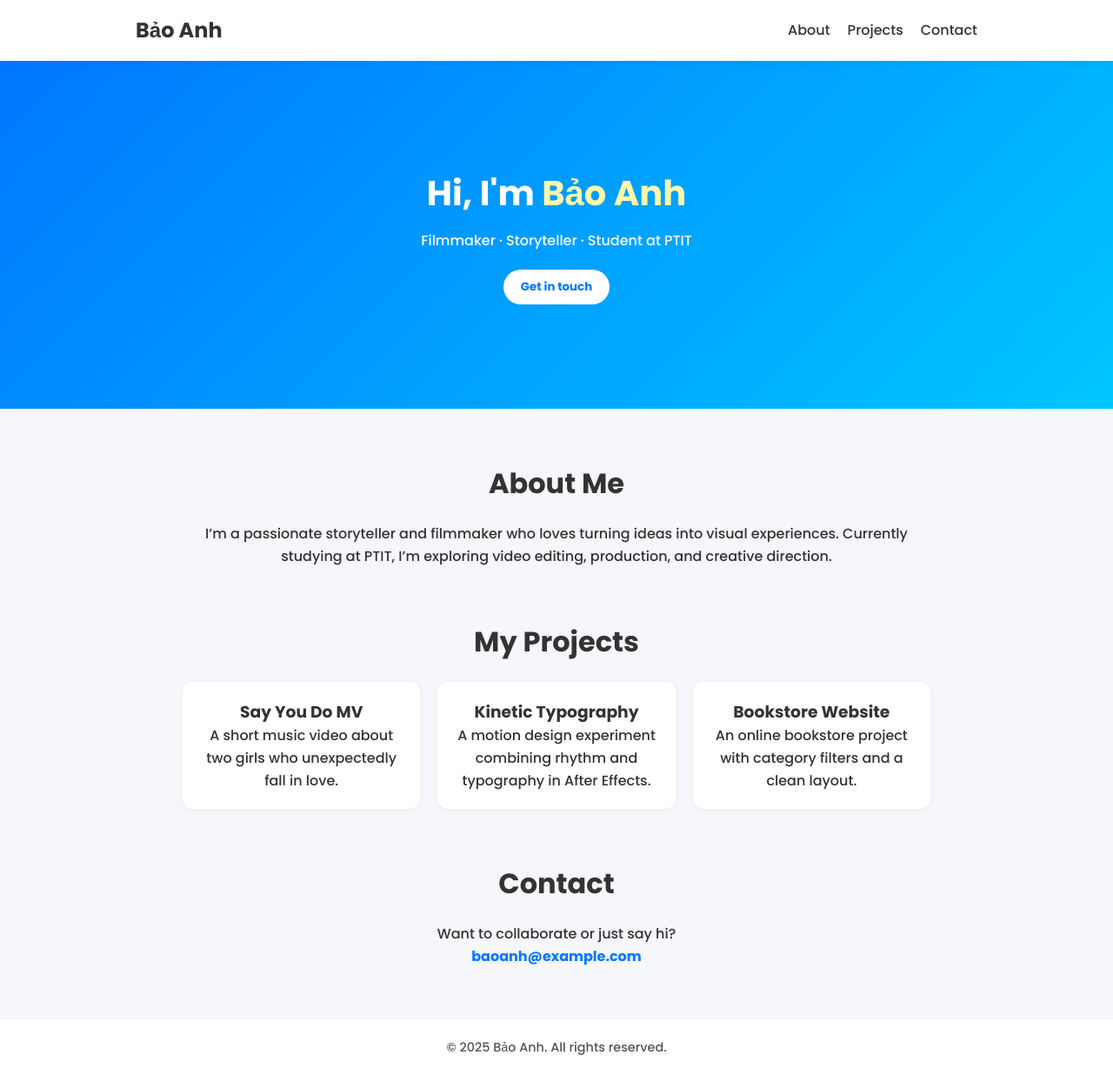
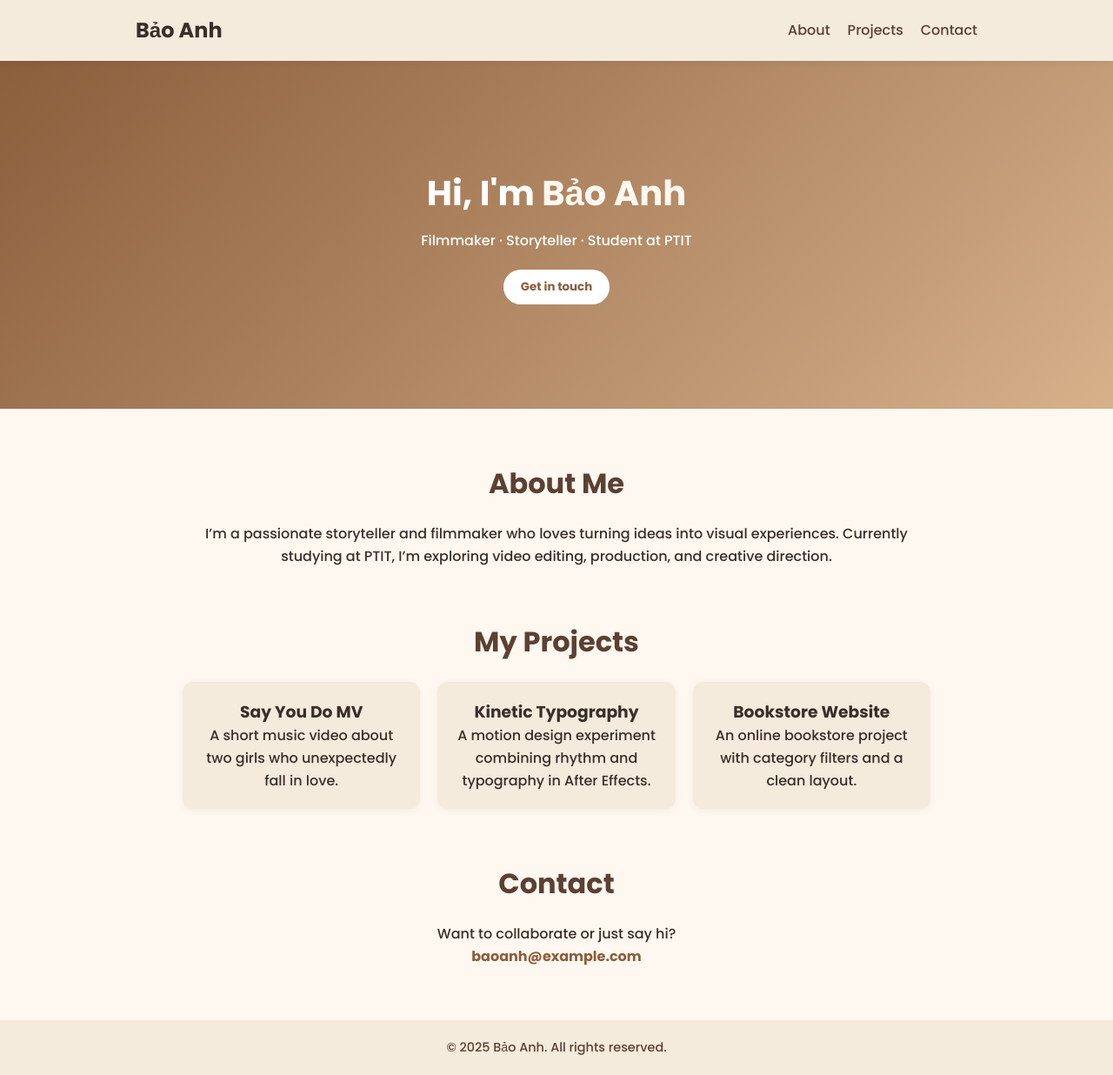
Before and after one commit to anhbao2108/profileweb, a plain HTML site: page index.html in a window 1280 px wide. Shown: the whole page at 87% size. Drawn offline with Linux system fonts and the light colour scheme.

Commit message:
Update style.css

```diff
--- a/style.css
+++ b/style.css
@@ -8,13 +8,13 @@
 }
 
 body {
-  background-color: #f5f7fa;
-  color: #333;
+  background-color: #FFF8F0; /* Kem nhạt */
+  color: #3a2e28;
   line-height: 1.6;
 }
 
 header {
-  background-color: white;
+  background-color: #F5EBDD; /* Be sáng */
   box-shadow: 0 2px 10px rgba(0,0,0,0.05);
   position: sticky;
   top: 0;
@@ -38,17 +38,17 @@ nav ul {
 
 nav a {
   text-decoration: none;
-  color: #333;
+  color: #5C4033; /* Nâu đậm */
   font-weight: 500;
   transition: color 0.3s;
 }
 
 nav a:hover {
-  color: #0077ff;
+  color: #8B5E3C; /* Nâu sáng */
 }
 
 #hero {
-  background: linear-gradient(135deg, #0077ff, #00c6ff);
+  background: linear-gradient(135deg, #8B5E3C, #D6B18A); /* Nâu pha be */
   color: white;
   text-align: center;
   padding: 120px 20px;
@@ -60,7 +60,7 @@ nav a:hover {
 }
 
 .hero-text span {
-  color: #fff8a8;
+  color: #FFF8F0; /* Kem */
 }
 
 .hero-text p {
@@ -69,7 +69,7 @@ nav a:hover {
 
 button {
   background-color: white;
-  color: #0077ff;
+  color: #8B5E3C;
   border: none;
   padding: 10px 20px;
   border-radius: 25px;
@@ -79,7 +79,7 @@ button {
 }
 
 button:hover {
-  background-color: #f0f0f0;
+  background-color: #F5EBDD;
   transform: translateY(-2px);
 }
 
@@ -93,6 +93,7 @@ button:hover {
 .section h2 {
   font-size: 2rem;
   margin-bottom: 20px;
+  color: #5C4033;
 }
 
 .projects {
@@ -102,7 +103,7 @@ button:hover {
 }
 
 .project-card {
-  background-color: white;
+  background-color: #F5EBDD;
   border-radius: 12px;
   padding: 20px;
   box-shadow: 0 2px 10px rgba(0,0,0,0.05);
@@ -114,7 +115,7 @@ button:hover {
 }
 
 .email-link {
-  color: #0077ff;
+  color: #8B5E3C;
   text-decoration: none;
   font-weight: 600;
 }
@@ -124,11 +125,10 @@ button:hover {
 }
 
 footer {
-  background-color: white;
+  background-color: #F5EBDD;
   text-align: center;
   padding: 20px;
   margin-top: 40px;
   font-size: 0.9rem;
-  color: #555;
-
+  color: #5C4033;
 }
```
